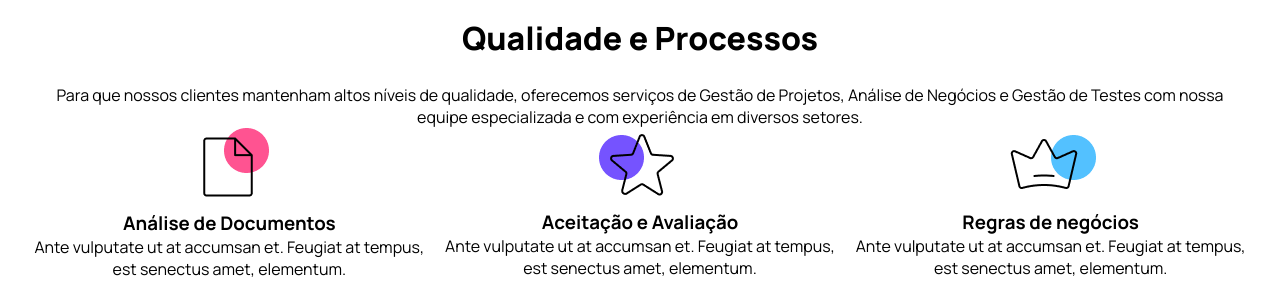
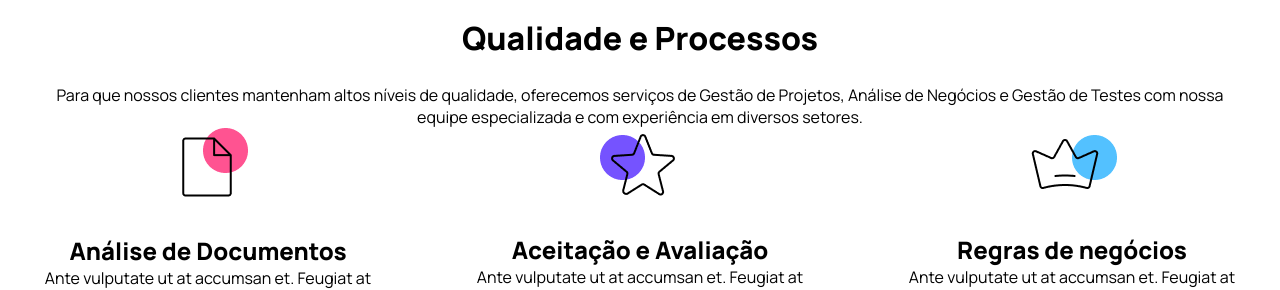
Before and after one commit to filipealvesr2019/reponsividade-DNC, a plain HTML site: page index.html in a window 1280 px wide. Shown: the part 872-1162 px from the top of the page. Drawn offline with Linux system fonts and the light colour scheme.

Commit message:
Posicionamento com Grid Layout 3

```diff
--- a/styles.css
+++ b/styles.css
@@ -16,6 +16,10 @@ h1{
 }
 h2{
     font-size: 2rem;
+    font-weight: 800;
+}
+h3{
+    font-size: 1.5rem;
     font-weight: 800;
 }
 button{
@@ -143,5 +147,9 @@ button{
  .grid-container{
     display: grid;
     grid-template-columns: repeat(3, 1fr);
-    gap: 1rem;
+    gap: 5rem;
  }
+
+ .grid-item > h3{
+    margin-top: 1.5rem;
+ }
```
